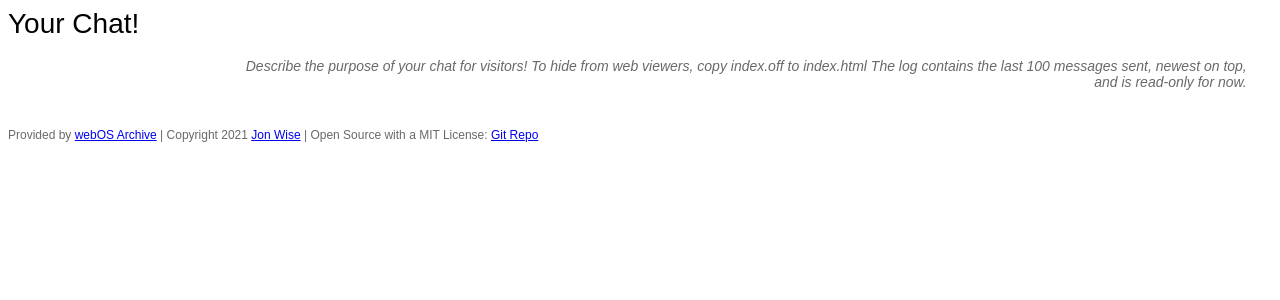
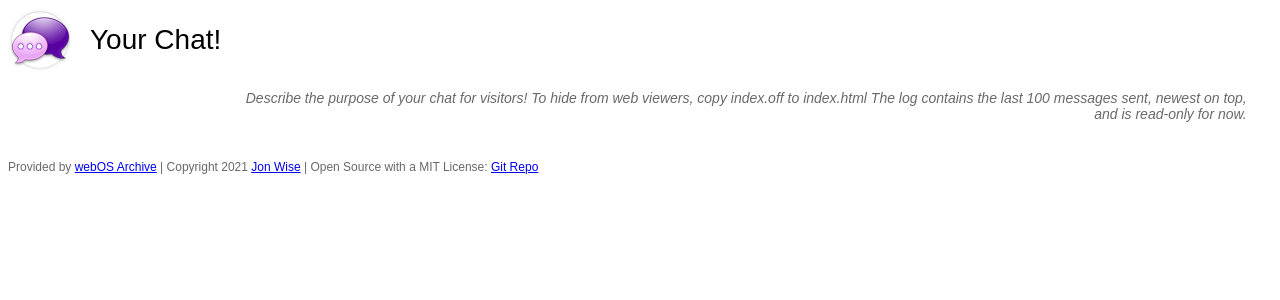
Before and after one commit to codepoet80/simplechat-service, a PHP site: page / in a window 1280 px wide. Shown: the top 300 px of the page. Run offline with PHP 8.4, Linux system fonts and the light colour scheme; data that the repository does not hold is empty.

Commit message:
update css

```diff
--- a/style.css
+++ b/style.css
@@ -9,6 +9,11 @@
     padding-bottom: 18px;
     display: flex;
     align-items: center;
+}
+
+.page-title::before {
+    content: url('icon.png');
+    margin-right: 18px;
 }
 
 .description {
```
